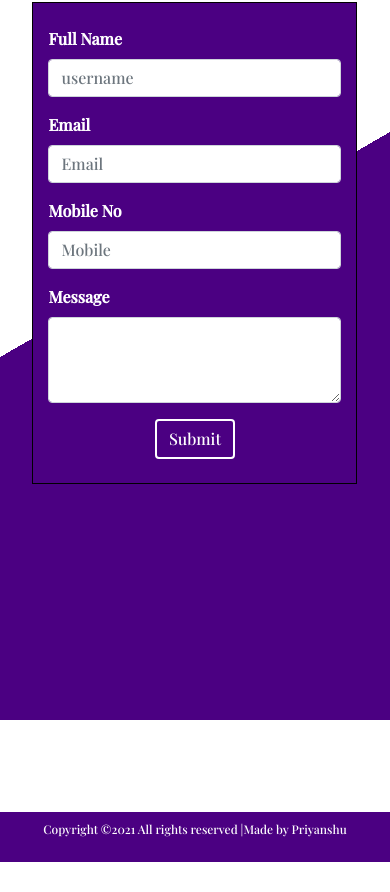
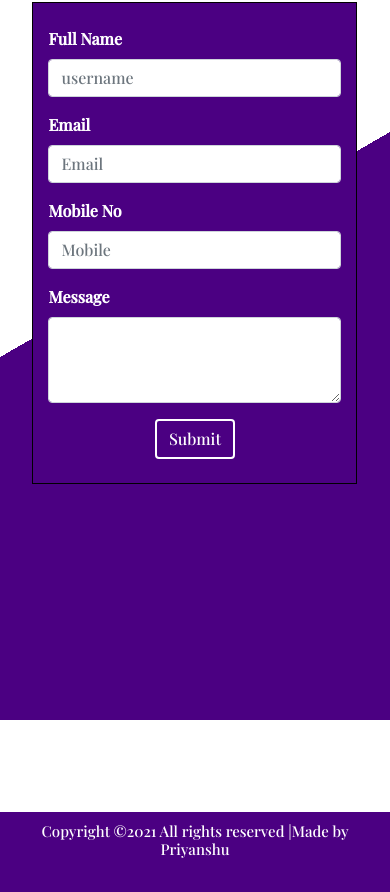
Before and after one commit to khabaitech/portfolio, a plain HTML site: page index.html in a window 390 px wide. Shown: the part 6514-7406 px from the top of the page. Before the commit the page ends 7376 px from the top, so only its background shows below. Drawn offline with nearby package versions, Linux system fonts and the light colour scheme.

Commit message:
Update style.css

```diff
--- a/style.css
+++ b/style.css
@@ -194,12 +194,12 @@ form label{
 
 footer{
 	background: #4B0082;
-	height: 50px;
+	height: 80px;
 	margin-top: 20px;
 }
 footer h3{
 	font-size: 20px;
-	margin-top: 10px;
+	margin-top: 30px;
 
 
 	color: white;
@@ -276,7 +276,7 @@ footer h3{
 	}
 
 	footer h3{
-	font-size: 12px;
+	font-size: 15px;
 	margin-top: 10px;
 
 	color: white;
```
